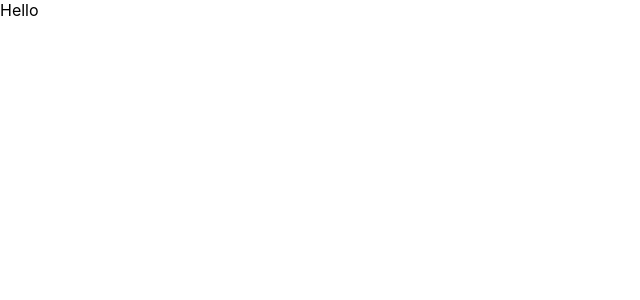
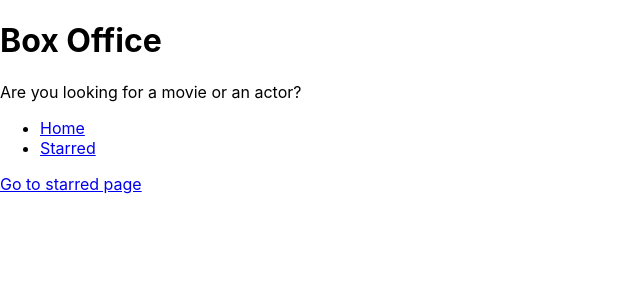
Before and after one commit to danny-20/box-office-app, a React (Create React App) app: page / in a window 1280 px wide. Shown: the top 300 px of the page, without its empty margins (0-640 px from the left). Built offline with nearby package versions, Linux system fonts and the light colour scheme.

Commit message:
added rreact router, outlet, navs and app title

```diff
--- a/package.json
+++ b/package.json
@@ -5,6 +5,7 @@
   "dependencies": {
     "react": "^18.2.0",
     "react-dom": "^18.2.0",
+    "react-router-dom": "^6.13.0",
     "react-scripts": "5.0.1",
     "web-vitals": "^2.1.4",
     "workbox-background-sync": "^6.6.0",
--- a/src/App.jsx
+++ b/src/App.jsx
@@ -1,5 +1,20 @@
+import { BrowserRouter, Routes, Route } from 'react-router-dom';
+import Home from './pages/Home';
+import Starred from './pages/Starred';
+import MainLayout from './components/MainLayout';
+
 function App() {
-  return <div>Hello</div>;
+  return (
+    <BrowserRouter>
+      <Routes>
+        <Route element={<MainLayout />}>
+          <Route path="/" element={<Home />} />
+          <Route path="/starred" element={<Starred />} />
+        </Route>
+        <Route path="*" element={<div>Not found</div>} />
+      </Routes>
+    </BrowserRouter>
+  );
 }
 
 export default App;
--- /dev/null
+++ b/src/components/AppTitle.jsx
@@ -0,0 +1,12 @@
+export default function AppTitle(props) {
+  const {
+    title = 'Box Office',
+    subtitle = 'Are you looking for a movie or an actor?',
+  } = props;
+  return (
+    <div>
+      <h1>{title}</h1>
+      <p>{subtitle}</p>
+    </div>
+  );
+}
--- /dev/null
+++ b/src/components/MainLayout.jsx
@@ -0,0 +1,15 @@
+import { Outlet } from 'react-router-dom';
+import Navs from './Navs';
+import AppTitle from './AppTitle';
+
+const MainLayout = () => {
+  return (
+    <div>
+      <AppTitle />
+      <Navs />
+      <Outlet />
+    </div>
+  );
+};
+
+export default MainLayout;
--- /dev/null
+++ b/src/components/Navs.jsx
@@ -0,0 +1,27 @@
+import { Link } from 'react-router-dom';
+
+const LINKS = [
+  {
+    text: 'Home',
+    to: '/',
+  },
+  {
+    text: 'Starred',
+    to: '/starred',
+  },
+];
+const Navs = () => {
+  return (
+    <div>
+      <ul>
+        {LINKS.map(item => (
+          <li key={item.to}>
+            <Link to={item.to}>{item.text}</Link>
+          </li>
+        ))}
+      </ul>
+    </div>
+  );
+};
+
+export default Navs;
--- /dev/null
+++ b/src/pages/Home.jsx
@@ -0,0 +1,11 @@
+import { Link } from 'react-router-dom';
+
+const Home = () => {
+  return (
+    <div>
+      <Link to="/starred">Go to starred page</Link>
+    </div>
+  );
+};
+
+export default Home;
--- /dev/null
+++ b/src/pages/Starred.jsx
@@ -0,0 +1,5 @@
+const Starred = () => {
+  return <div>starred pages</div>;
+};
+
+export default Starred;
```
Also changed, not shown: 1 other file (tests, documents, lock files or other folders).
